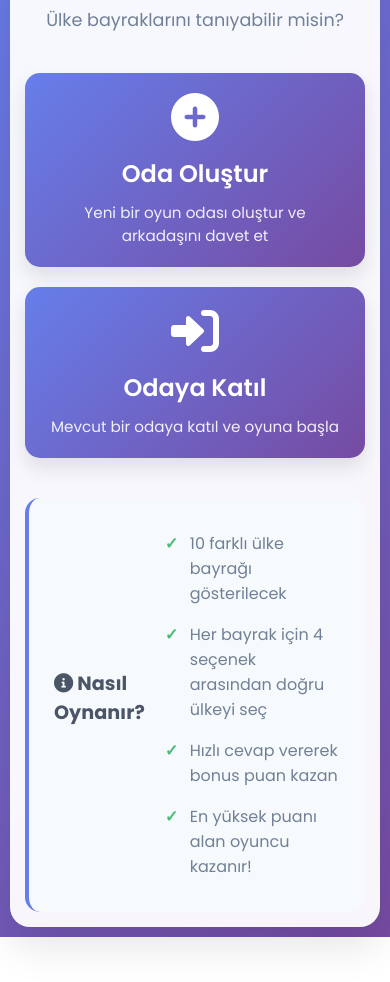
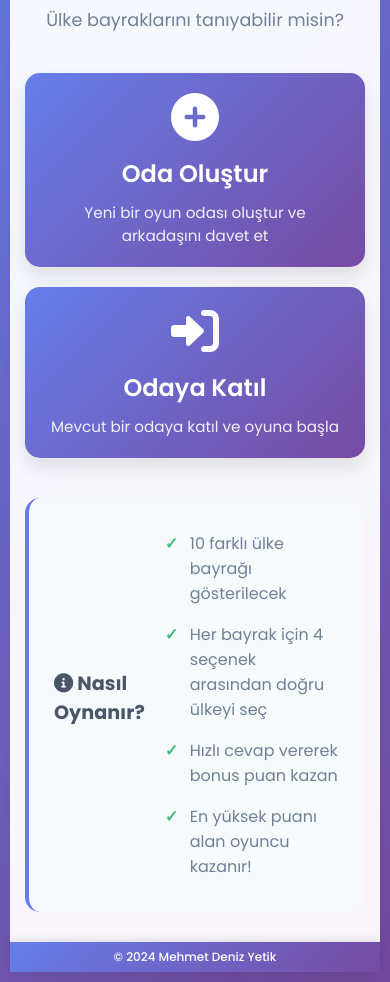
Before and after one commit to deniz79/bayrak-bulma-oyunu, a website: page public/index.html in a window 390 px wide. Shown: the part 114-1096 px from the top of the page. Before the commit the page ends 1051 px from the top, so only its background shows below. Drawn offline with nearby package versions, Linux system fonts and the light colour scheme; no server answers.

Commit message:
Add Mehmet Deniz Yetik footer to all screens

```diff
--- a/public/index.html
+++ b/public/index.html
@@ -40,6 +40,10 @@
                     <li>En yüksek puanı alan oyuncu kazanır!</li>
                 </ul>
             </div>
+
+            <div class="footer">
+                <p>© 2024 Mehmet Deniz Yetik</p>
+            </div>
         </div>
 
         <!-- Oda Oluşturma -->
@@ -60,6 +64,10 @@
                 <button class="btn btn-primary" onclick="createRoom()">
                     <i class="fas fa-play"></i> Oda Oluştur ve Başla
                 </button>
+            </div>
+
+            <div class="footer">
+                <p>© 2024 Mehmet Deniz Yetik</p>
             </div>
         </div>
 
@@ -87,6 +95,10 @@
                     <i class="fas fa-sign-in-alt"></i> Odaya Katıl
                 </button>
             </div>
+
+            <div class="footer">
+                <p>© 2024 Mehmet Deniz Yetik</p>
+            </div>
         </div>
 
         <!-- Oda Bekleme -->
@@ -111,6 +123,10 @@
             <div class="waiting-message">
                 <div class="loading-spinner"></div>
                 <p>İkinci oyuncu bekleniyor...</p>
+            </div>
+
+            <div class="footer">
+                <p>© 2024 Mehmet Deniz Yetik</p>
             </div>
         </div>
 
@@ -144,6 +160,10 @@
                     <!-- Seçenekler buraya eklenecek -->
                 </div>
             </div>
+
+            <div class="footer">
+                <p>© 2024 Mehmet Deniz Yetik</p>
+            </div>
         </div>
 
         <!-- Tur Sonucu -->
@@ -169,6 +189,10 @@
             <div class="next-round-countdown">
                 <p>Sonraki tur <span id="countdown">3</span> saniye içinde başlayacak...</p>
             </div>
+
+            <div class="footer">
+                <p>© 2024 Mehmet Deniz Yetik</p>
+            </div>
         </div>
 
         <!-- Oyun Sonu -->
@@ -189,6 +213,10 @@
                     <i class="fas fa-home"></i> Ana Menü
                 </button>
             </div>
+
+            <div class="footer">
+                <p>© 2024 Mehmet Deniz Yetik</p>
+            </div>
         </div>
 
         <!-- Hata Mesajı -->
--- a/public/style.css
+++ b/public/style.css
@@ -618,6 +618,27 @@ body {
     margin-bottom: 20px;
 }
 
+/* Footer */
+.footer {
+    position: fixed;
+    bottom: 0;
+    left: 0;
+    right: 0;
+    background: linear-gradient(135deg, #667eea 0%, #764ba2 100%);
+    color: white;
+    text-align: center;
+    padding: 10px 0;
+    font-size: 0.9rem;
+    font-weight: 500;
+    box-shadow: 0 -2px 10px rgba(0, 0, 0, 0.1);
+    z-index: 100;
+}
+
+.footer p {
+    margin: 0;
+    padding: 0;
+}
+
 /* Responsive Design */
 @media (max-width: 768px) {
     .container {
@@ -626,6 +647,7 @@ body {
 
     .screen {
         padding: 20px;
+        padding-bottom: 60px; /* Footer için alan bırak */
     }
 
     .header h1 {
@@ -665,11 +687,17 @@ body {
     .end-actions .btn {
         width: 100%;
     }
+
+    .footer {
+        font-size: 0.8rem;
+        padding: 8px 0;
+    }
 }
 
 @media (max-width: 480px) {
     .screen {
         padding: 15px;
+        padding-bottom: 60px; /* Footer için alan bırak */
     }
 
     .header h1 {
@@ -691,4 +719,9 @@ body {
     .player-score .score {
         font-size: 1.2rem;
     }
+
+    .footer {
+        font-size: 0.75rem;
+        padding: 6px 0;
+    }
 }
```
